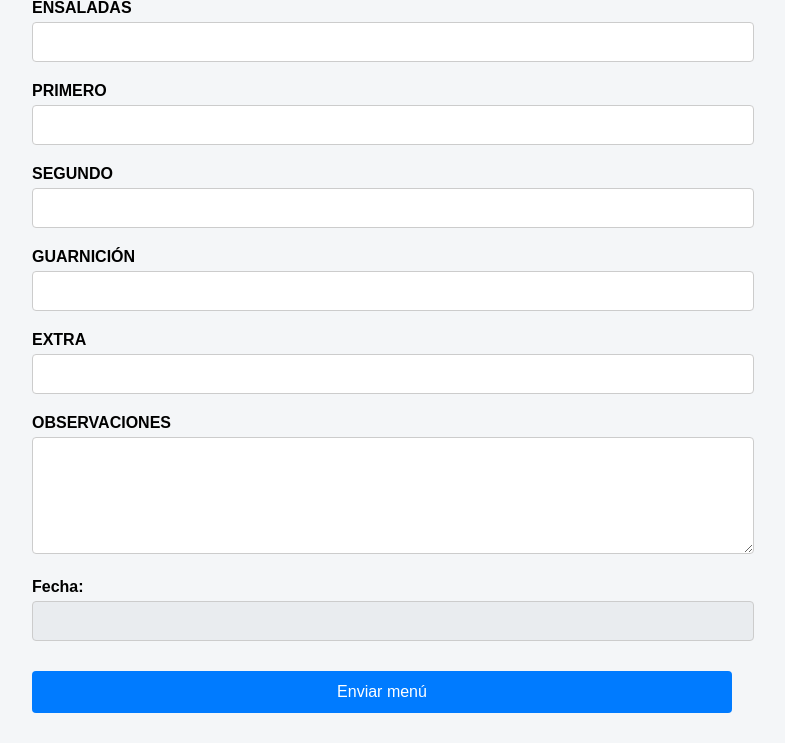
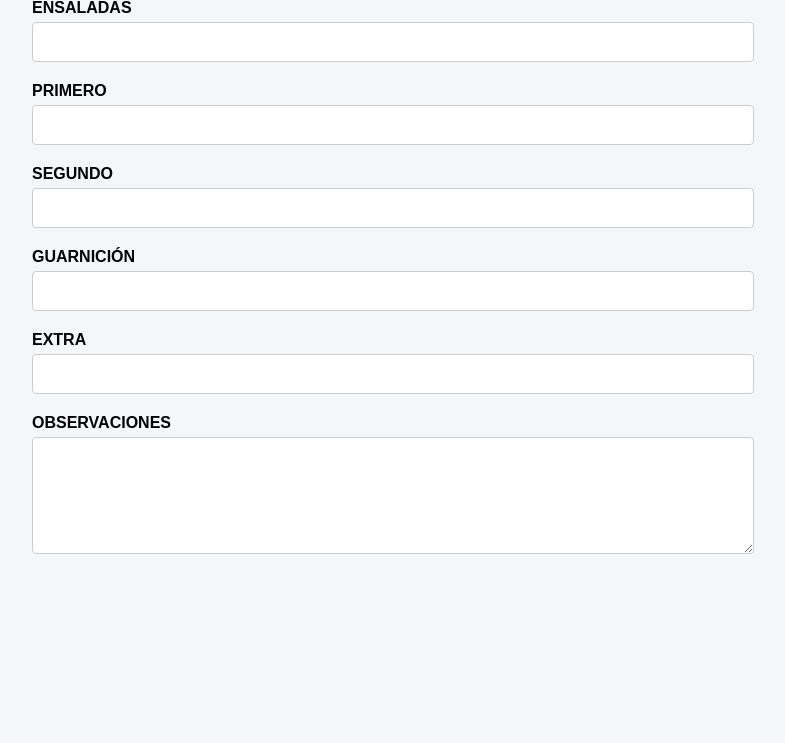
Before and after one commit to flopezh/app_menus_cocina, a Flask app: template templates/formulario.html in a window 1280 px wide. Shown: the part 111-854 px from the top of the page, without its empty margins (258-1043 px from the left). After the commit the page ends 665 px from the top, so only its background shows below. Run offline with Flask 3, Linux system fonts and the light colour scheme; the template is opened without the code that fills it, so the values that code supplies are empty.

Commit message:
ultima actualizacion formulario

```diff
--- a/templates/formulario.html
+++ b/templates/formulario.html
@@ -68,10 +68,7 @@
         <input type="text" id="campo5" name="EXTRA" maxlength="300" required>
 
         <label for="campo6">OBSERVACIONES</label>
-        <textarea id="campo6" name="OBSERVACIONES" rows="5" maxlength="700"></textarea>
-
-        <label for="fecha">Fecha:</label>
-        <input type="text" id="fecha" name="FECHA" value="{{ fecha_manana }}" readonly>
+        <textarea id="campo6" name="OBSERVACIONES" rows="5" maxlength="700"></textarea
 
         <input type="submit" value="Enviar menú">
     </form>
```
